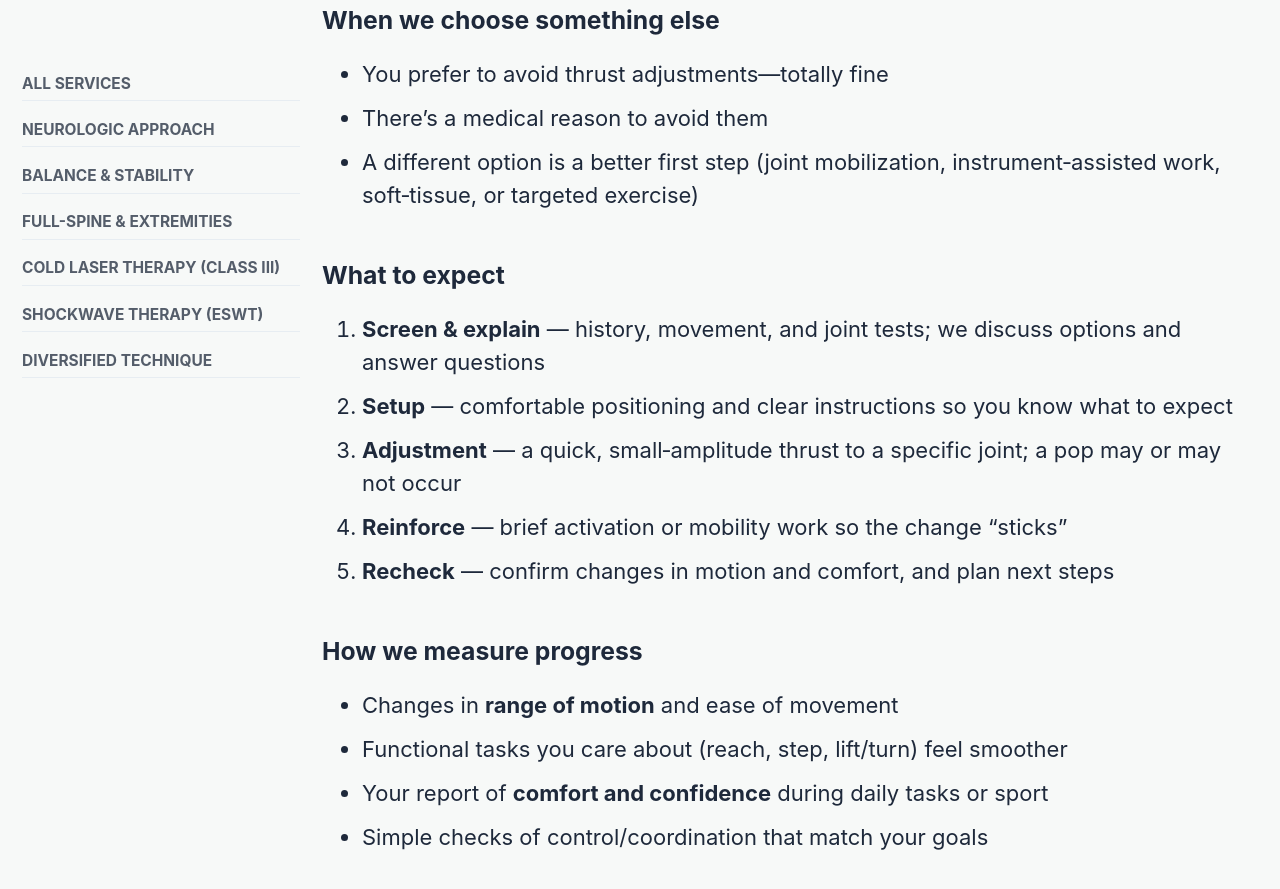
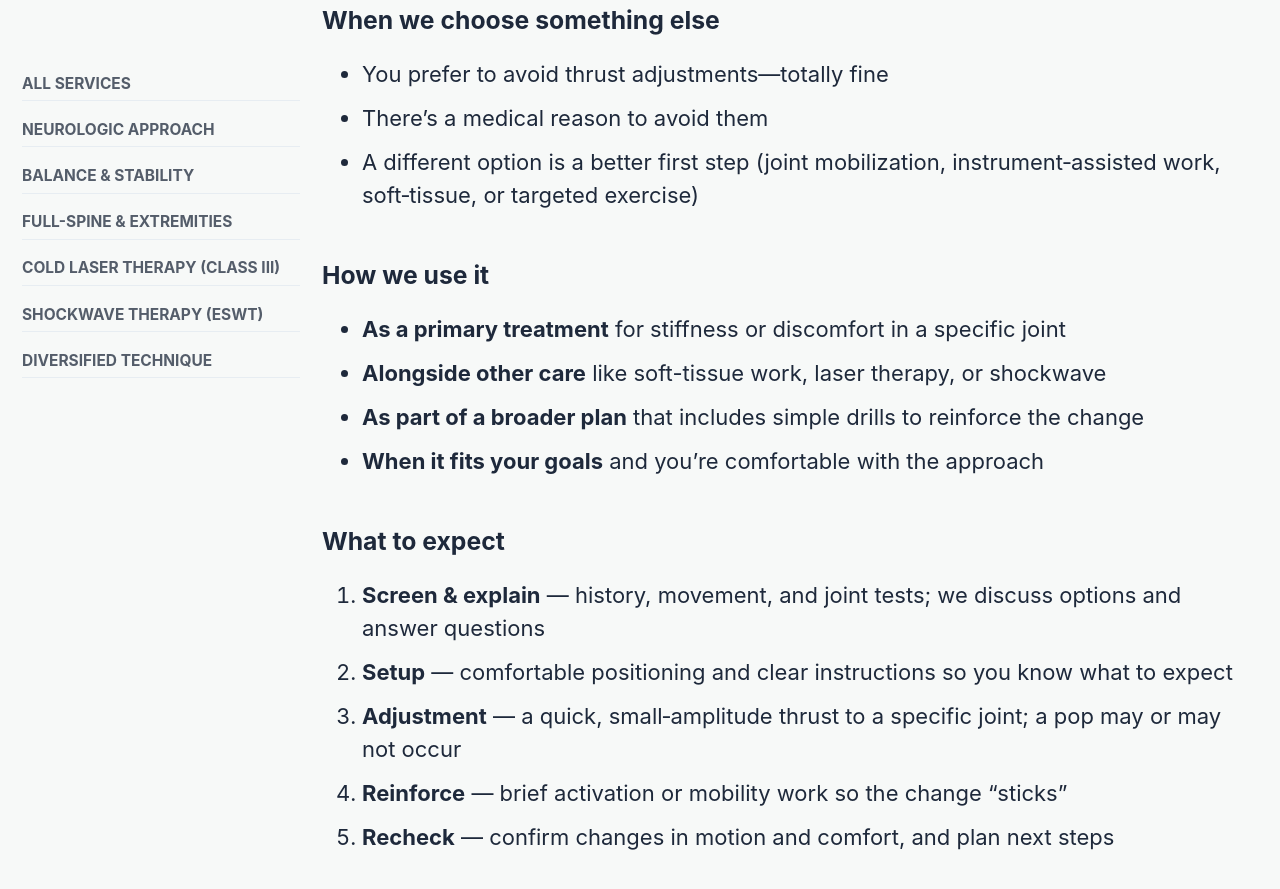
Before and after one commit to millerms/CranburyChiropractic, a Jekyll site: the page built from _pages/services/diversified-technique.md, in a window 1280 px wide and 900 px high, scrolled down 762 px. Shown: the top 889 px of the window. Built offline with Jekyll 4.4.1, drawn with Linux system fonts in a browser that asks for light colours; cached includes are drawn as plain includes; some of the changed text lies outside the part shown.

Commit message:
added content

```diff
--- a/_pages/services/diversified-technique.md
+++ b/_pages/services/diversified-technique.md
@@ -23,6 +23,13 @@ Diversified is a precise, hands‑on adjustment method. We position you comforta
 - You prefer to avoid thrust adjustments—totally fine
 - There’s a medical reason to avoid them
 - A different option is a better first step (joint mobilization, instrument‑assisted work, soft‑tissue, or targeted exercise)
+{: .reveal .reveal--up }
+
+### How we use it
+- **As a primary treatment** for stiffness or discomfort in a specific joint
+- **Alongside other care** like soft-tissue work, laser therapy, or shockwave
+- **As part of a broader plan** that includes simple drills to reinforce the change
+- **When it fits your goals** and you’re comfortable with the approach
 {: .reveal .reveal--up }
 
 ### What to expect
@@ -61,6 +68,9 @@ Diversified is a precise, hands‑on adjustment method. We position you comforta
   It depends on your goals and how you respond. We track progress and keep the plan right‑sized.
   {: .reveal .reveal--fade }
 
+> You’re in control—tell us your comfort level and preferences. Results vary.
+{: .reveal .reveal--fade }
+
 ---
 
 <div class="contact-actions reveal reveal--up">
```
